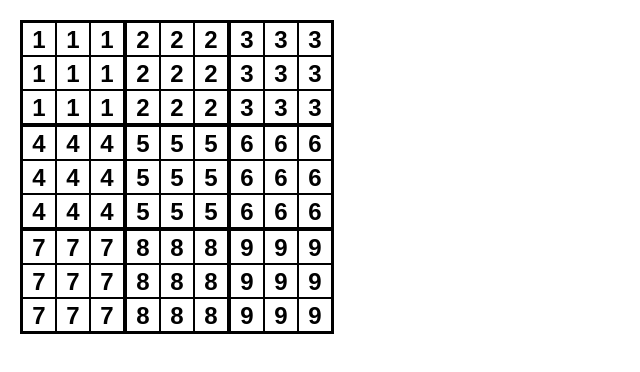
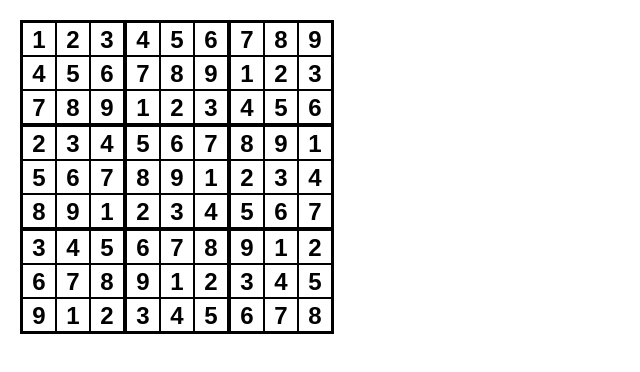
Before and after one commit to terrysmalone/sudoku-solver, a React (Create React App) app: page / in a window 1280 px wide. Shown: the top 372 px of the page, without its empty margins (0-640 px from the left). Built offline with nearby package versions, Linux system fonts and the light colour scheme.

Commit message:
Add game

```diff
--- a/src/App.tsx
+++ b/src/App.tsx
@@ -1,43 +1,11 @@
-import React, { useState } from "react";
+import "react";
 import "./Styles/App.css";
-import { Board } from "./components/Board";
+import { Game } from "./components/Game";
 
 function App() {
-  const [grids, setGrids] = useState<(number | undefined)[][]>([
-    Array(9).fill(1),
-    Array(9).fill(2),
-    Array(9).fill(3),
-    Array(9).fill(4),
-    Array(9).fill(5),
-    Array(9).fill(6),
-    Array(9).fill(7),
-    Array(9).fill(8),
-    Array(9).fill(9),
-  ]);
-
-  const handleClick = (gridIndex: number, squareIndex: number) => {
-    console.log("gridIndex: ", gridIndex);
-    console.log("squareIndex: ", squareIndex);
-
-    const newGrids = [...grids];
-
-    const val = grids[gridIndex][squareIndex];
-    console.log("val: ", val);
-
-    if (val === undefined) {
-      newGrids[gridIndex][squareIndex] = 1;
-    } else if (val === 9) {
-      newGrids[gridIndex][squareIndex] = undefined;
-    } else {
-      // @ts-ignore
-      newGrids[gridIndex][squareIndex]++;
-    }
-    setGrids(newGrids);
-  };
-
   return (
     <div>
-      <Board grids={grids} onSquareClick={handleClick} />
+      <Game />
     </div>
   );
 }
--- /dev/null
+++ b/src/components/Game.tsx
@@ -0,0 +1,43 @@
+import React, { useState } from "react";
+import { Board } from "./Board";
+import { populateTestGrid } from "../utils/generate";
+
+export const Game = () => {
+  const [grids, setGrids] = useState<(number | undefined)[][]>([
+    populateTestGrid(1),
+    populateTestGrid(4),
+    populateTestGrid(7),
+    populateTestGrid(2),
+    populateTestGrid(5),
+    populateTestGrid(8),
+    populateTestGrid(3),
+    populateTestGrid(6),
+    populateTestGrid(9),
+  ]);
+
+  const handleClick = (gridIndex: number, squareIndex: number) => {
+    console.log("gridIndex: ", gridIndex);
+    console.log("squareIndex: ", squareIndex);
+
+    const newGrids = [...grids];
+
+    const val = grids[gridIndex][squareIndex];
+    console.log("val: ", val);
+
+    if (val === undefined) {
+      newGrids[gridIndex][squareIndex] = 1;
+    } else if (val === 9) {
+      newGrids[gridIndex][squareIndex] = undefined;
+    } else {
+      // @ts-ignore
+      newGrids[gridIndex][squareIndex]++;
+    }
+    setGrids(newGrids);
+  };
+
+  return (
+    <div>
+      <Board grids={grids} onSquareClick={handleClick} />
+    </div>
+  );
+};
--- /dev/null
+++ b/src/utils/generate.tsx
@@ -0,0 +1,16 @@
+export const populateTestGrid = (
+  startNumber: number,
+): (number | undefined)[] => {
+  let squares: (number | undefined)[] = [];
+
+  for (let i = 0; i < 9; i++) {
+    if (startNumber > 9) {
+      startNumber = 1;
+    }
+    squares.push(startNumber);
+
+    startNumber++;
+  }
+
+  return squares;
+};
```
